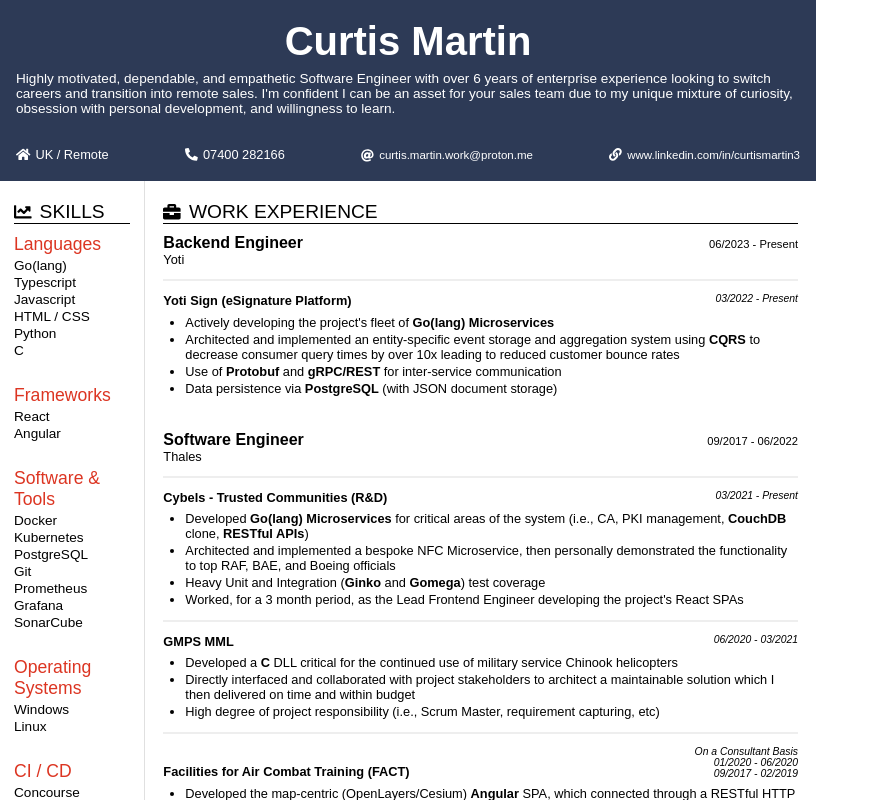
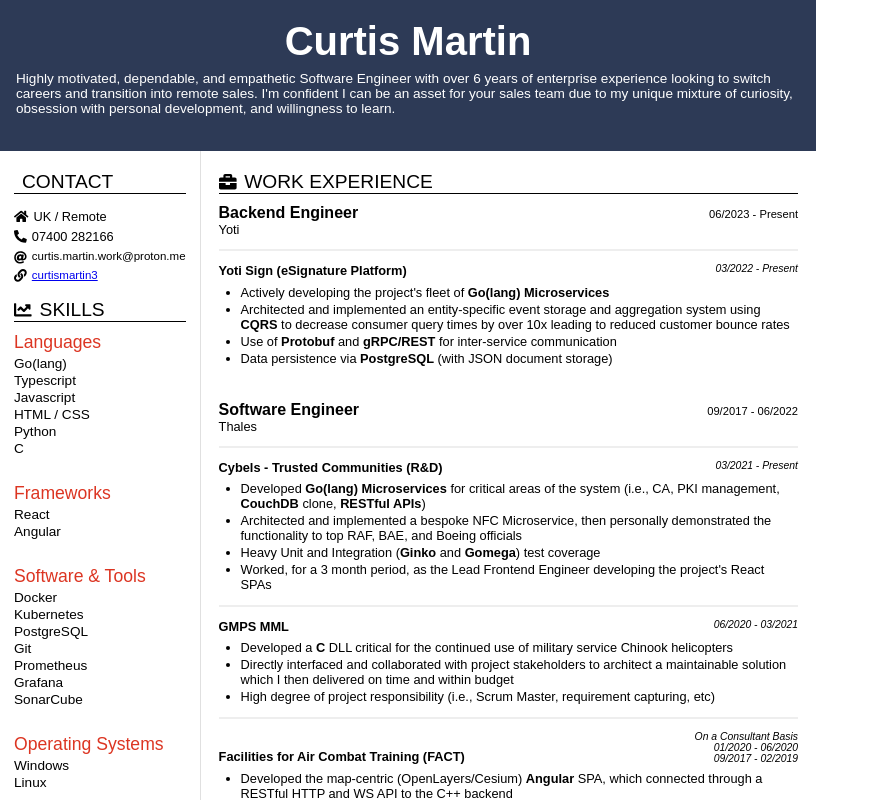
Before and after one commit to CurtisM132/resume, a React (Create React App) app in the folder Template 2/: page / in a window 1280 px wide. Shown: the top 800 px of the page, without its empty margins (0-879 px from the left). Built offline with nearby package versions, Linux system fonts and the light colour scheme.

Commit message:
Moved Contact Details to Sidebar

```diff
--- /dev/null
+++ b/Template 2/src/features/contact/contact-vertical/Contact.css
@@ -0,0 +1,20 @@
+.contact-container {
+    width: 100%;
+    height: 110px;
+
+    display: flex;
+    flex-direction: column;
+    justify-content: space-between;
+}
+
+.row-container {
+    display: flex;
+    flex-direction: row;
+    align-items: center;
+
+    font-size: 0.8rem;
+}
+
+.contact-icon {
+    margin-right: 5px;
+}
--- /dev/null
+++ b/Template 2/src/features/contact/contact-vertical/Contact.jsx
@@ -0,0 +1,44 @@
+import React from 'react';
+
+import { FontAwesomeIcon } from '@fortawesome/react-fontawesome';
+import { library } from '@fortawesome/fontawesome-svg-core';
+import {
+  faAt, faPhoneAlt, faHome, faLink,
+} from '@fortawesome/free-solid-svg-icons';
+
+import './Contact.css';
+import ContentTitle from '../../content-title/ContentTitle';
+
+const Contact = () => {
+  library.add(faHome);
+  library.add(faAt);
+  library.add(faPhoneAlt);
+  library.add(faLink);
+
+  return (
+    <div className="contact-container">
+      <ContentTitle icon={<FontAwesomeIcon icon="chart-line" />} text="CONTACT" />
+
+      <div className="row-container">
+        <FontAwesomeIcon icon="home" className="contact-icon" />
+        <div>UK / Remote</div>
+      </div>
+      <div className="row-container">
+        <FontAwesomeIcon icon="phone-alt" className="contact-icon" />
+        <div>07400 282166</div>
+      </div>
+      <div className="row-container">
+        <FontAwesomeIcon icon="at" className="contact-icon" style={{ marginTop: '2px' }} />
+        <div style={{fontSize: "0.72rem"}}>curtis.martin.work@proton.me</div>
+      </div>
+      <div className="row-container">
+        <FontAwesomeIcon icon="link" className="contact-icon" />
+        {/* <div style={{fontSize: "0.72rem"}}>www.linkedin.com/in/curtismartin3</div> */}
+        <a style={{fontSize: "0.72rem"}} href="http://www.linkedin.com/in/curtismartin3">curtismartin3</a>
+
+      </div>
+    </div>
+  );
+};
+
+export default Contact;
--- a/Template 2/src/features/header/Header.jsx
+++ b/Template 2/src/features/header/Header.jsx
@@ -1,6 +1,5 @@
 import React from 'react';
 
-import Contact from '../contact/Contact';
 
 import './Header.css';
 
@@ -17,11 +16,8 @@
          to my unique mixture of curiosity, obsession with personal development, and willingness to learn.
 
         <br />
-        <br />
 
       </div>
-
-      <Contact />
     </div>
   );
 };
--- a/Template 2/src/features/sidebar/SideBar.css
+++ b/Template 2/src/features/sidebar/SideBar.css
@@ -1,7 +1,7 @@
 .sidebar {
     display: flex;
     flex-direction: column;
-    justify-content: space-between;
+    /* justify-content: space-between; */
 
     width: fit-content;
 
--- a/Template 2/src/features/sidebar/Sidebar.jsx
+++ b/Template 2/src/features/sidebar/Sidebar.jsx
@@ -2,10 +2,13 @@
 
 import './SideBar.css';
 import Skills from '../skills/Skills';
+import Contact from '../contact/contact-vertical/Contact';
 
 const Sidebar = () => {
   return (
     <div className="sidebar">
+      <Contact />
+      <br></br>
       <Skills />
     </div>
   );
```
Also changed, not shown: Template 2/src/features/contact/contact-horizontal/Contact.css (renamed from Template 2/src/features/contact/Contact.css), Template 2/src/features/contact/contact-horizontal/Contact.jsx (renamed from Template 2/src/features/contact/Contact.jsx).
